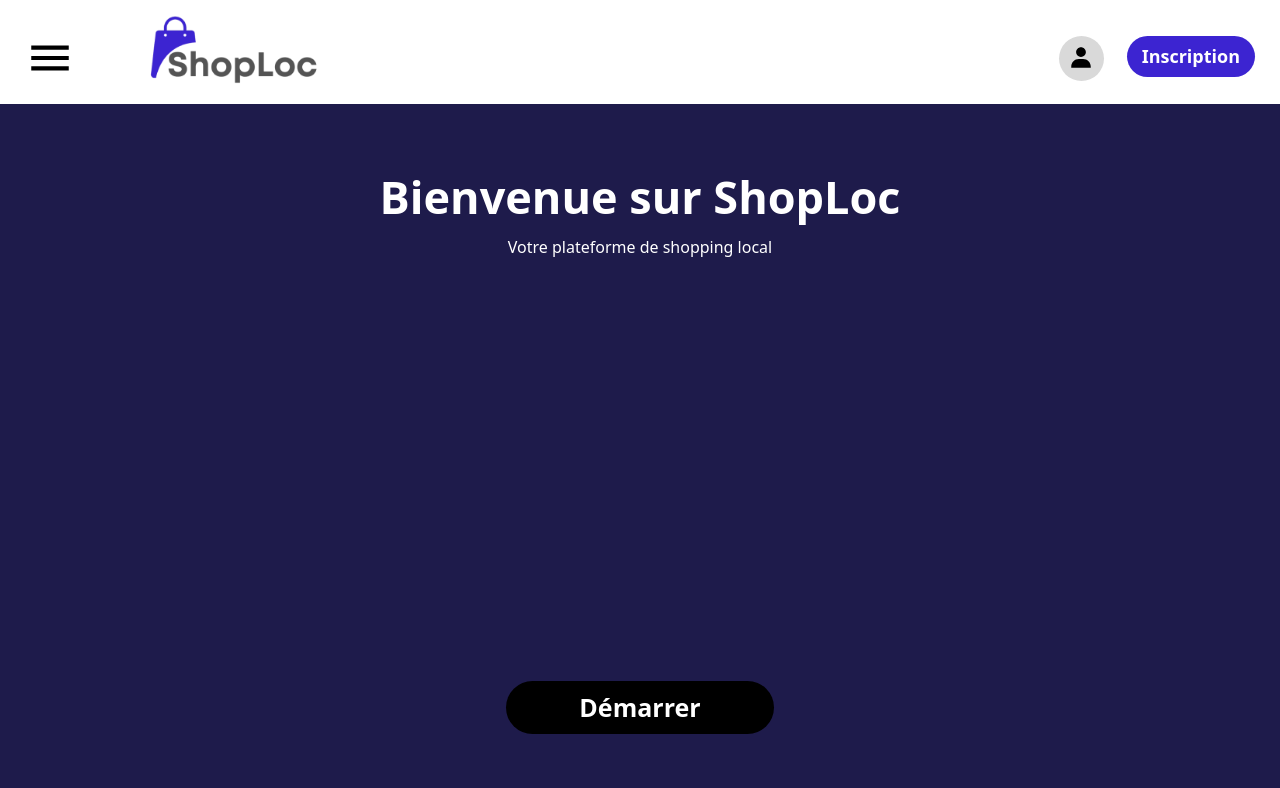
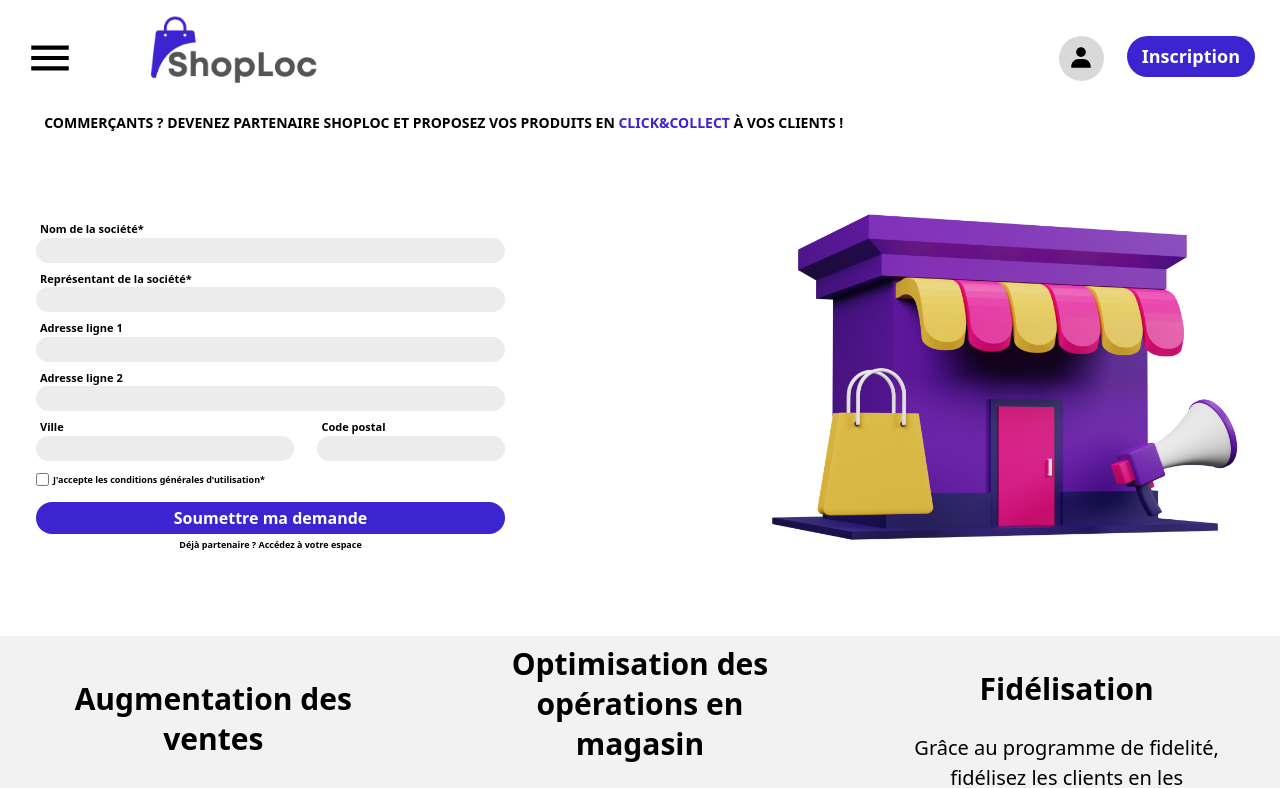
Before and after one commit to thenextech/sl-f-end, a React (Create React App) app: page /register in a window 1280 px wide. Shown: the top 788 px of the page. Built offline with nearby package versions, Linux system fonts and the light colour scheme.

Commit message:
Register page in progress
SCRUM-5 SCRUM-8 SCRUM-6 SCRUM-9 SCRUM-2

```diff
--- a/src/App.js
+++ b/src/App.js
@@ -1,24 +1,20 @@
-import Navbar from "./components/Navbar"
-import Hero from "./components/Hero"
-import Card from "./components/Card"
-import HowItWorks from "./components/HowItWorks"
-import VFPHome from "./components/VFPHome"
-import Footer from "./components/Footer"
+import ReactDOM from "react-dom";
+import { BrowserRouter, Routes, Route } from "react-router-dom";
+import Home from './pages/Home'
+import Register from './pages/Register'
+import Login from './pages/Login'
 
 function App() {
   return (
-    <>
-      <Navbar />
-      <Hero />
-      <div className="lg:flex items-center md:flex items-center">
-        <Card title="Click and collect simplifié" paragraph="Parcourez et réservez vos achats en un seul clic."/>
-        <Card title="Programme de fidélité avantageux" paragraph="Accumulez des points de fidélité pour des avantages exclusifs."/>
-        <Card title="Itinéraire optimal" paragraph="Planifiez votre itinéraire pour récupérer vos achats efficacement."/>
-      </div>
-      <HowItWorks />
-      <VFPHome />
-      <Footer />
-    </>
+    <div>
+      <BrowserRouter>
+        <Routes>
+          <Route index element = {<Home />} />
+          <Route path="/register" element = {<Register />} />
+          <Route path="/login" element = {<Login />} />
+        </Routes>
+      </BrowserRouter>
+    </div>
   )
 }
 
--- a/src/components/Navbar.jsx
+++ b/src/components/Navbar.jsx
@@ -3,6 +3,8 @@
 import {BiSolidUser} from 'react-icons/bi'
 import logo from '../assets/images/shopLoc.png'
 import Transition from './Transition'
+import { Link } from "react-router-dom";
+
 
 export default function Navbar() {
 
@@ -16,14 +18,14 @@
   return (
     <>
     <div>
-      <div className={drawerClicked ? "fixed top-0 w-screen h-screen bg-black opacity-80" : "hidden"} onClick={() => { handleDrawerClick(false) }}>
+      <div className={drawerClicked ? "fixed top-0 w-screen h-screen bg-black opacity-80 z-30" : "hidden"} onClick={() => { handleDrawerClick(false) }}>
       </div>
-      <div className={drawerClicked ? "w-[55%] sm:w-[45%]  md:w-[17%] h-[100%] bg-white fixed top-0 shadow-xl flex flex-col items-center" : "fixed left-[100%]"} onClick={handleDrawerClick}>
+      <div className={drawerClicked ? "w-[55%] sm:w-[45%]  md:w-[17%] h-[100%] bg-white fixed top-0 shadow-xl flex flex-col items-center z-40" : "fixed left-[100%]"} onClick={handleDrawerClick}>
         <div className="w-[75%] h-[100%] flex flex-col justify-between">
           <div>
             <div className="flex flex-col items-center">
-              <button className="text-white bg-[#3C24D1] py-[7px] px-[15px] rounded-[10px] font-semibold text-center text-[16px] sm:text-[16px] md:text-[18px] w-[100%] mt-5 hover:cursor-pointer">Inscription</button>
-              <button className="text-black bg-[#EAEAEA] py-[7px] px-[15px] rounded-[10px] font-semibold text-center text-[16px] sm:text-[16px] md:text-[18px] w-[100%] mt-2 hover:cursor-pointer">Connexion</button>
+              <button className="text-white bg-[#3C24D1] py-[7px] px-[15px] rounded-[10px] font-semibold text-center text-[16px] sm:text-[16px] md:text-[18px] w-[100%] mt-5 hover:cursor-pointer"><Link to="/register">Inscription</Link></button>
+              <button className="text-black bg-[#EAEAEA] py-[7px] px-[15px] rounded-[10px] font-semibold text-center text-[16px] sm:text-[16px] md:text-[18px] w-[100%] mt-2 hover:cursor-pointer"><Link to="/login">Connexion</Link></button>
             </div>
             <div className="mt-3">
               <p className="hover:cursor-pointer">Commerçants</p>
@@ -46,9 +48,9 @@
           </div>
           <div className='flex'>
               <div className="w-[35px] sm:w-[42px] md:w-[45px] bg-[#D9D9D9] rounded-[30px] h-[35px] sm:h-[42px] md:h-[45px] mr-[12px] sm:mr-[18px] md:mr-[23px] flex items-center justify-center hover:cursor-pointer">
-                  <BiSolidUser className="text-[18px] sm:text-[23px] md:text-[26px]"></BiSolidUser>
+              <Link to="/login"><BiSolidUser className="text-[18px] sm:text-[23px] md:text-[26px]"></BiSolidUser></Link>
               </div>
-              <button className="text-white bg-[#3C24D1] py-[7px] px-[15px] rounded-[30px] font-bold text-center text-[13px] sm:text-[16px] md:text-[18px] h-[90%]">Inscription</button>
+              <button className="text-white bg-[#3C24D1] py-[7px] px-[15px] rounded-[30px] font-bold text-center text-[13px] sm:text-[16px] md:text-[18px] h-[90%]"><Link to="/register">Inscription</Link></button>
           </div>
       </div>
     </div>
--- /dev/null
+++ b/src/components/RegisterForm.jsx
@@ -0,0 +1,119 @@
+import React, { useState } from "react";
+
+
+export default function RegisterForm() {
+    const [companyName, setCompanyName] = useState("");
+    const [representative, setRepresentative] = useState("");
+    const [address1, setAddress1] = useState("");
+    const [address2, setAddress2] = useState("");
+    const [city, setCity] = useState("");
+    const [postalCode, setPostalCode] = useState("");
+    const [acceptTerms, setAcceptTerms] = useState(false);
+
+    const handleSubmit = (event) => {
+      event.preventDefault();
+      // Handle form submission logic here
+    };
+
+    return (
+      <form onSubmit={handleSubmit} className="p-1">
+        <div className="flex flex-col mb-2">
+          <label className="font-bold text-[11px] ml-1">
+            Nom de la société*
+          </label>
+          <div className="h-[25px] w-[65%] bg-[#ECECEC] rounded-[50px] w-[50%] font-normal flex items-center">
+            <input
+              type="text"
+              value={companyName}
+              onChange={(event) => setCompanyName(event.target.value)}
+              required
+              className="bg-[#ECECEC] rounded-[50px] text-[10px] ml-2 focus:outline-none"
+            />
+          </div>
+        </div>
+        <div className="flex flex-col mb-2">
+          <label className="font-bold text-[11px] ml-1">
+            Représentant de la société*
+          </label>
+          <div className="h-[25px] w-[65%] bg-[#ECECEC] rounded-[50px] w-[50%] font-normal flex items-center">
+            <input
+              type="text"
+              value={representative}
+              onChange={(event) => setRepresentative(event.target.value)}
+              required
+              className="bg-[#ECECEC] rounded-[50px] text-[10px] ml-2 focus:outline-none"
+            />
+          </div>
+        </div>
+        <div className="flex flex-col mb-2">
+          <label className="font-bold text-[11px] ml-1">
+            Adresse ligne 1
+          </label>
+          <div className="h-[25px] w-[65%] bg-[#ECECEC] rounded-[50px] w-[50%] font-normal flex items-center">
+          <input
+            type="text"
+            value={address1}
+            onChange={(event) => setAddress1(event.target.value)}
+            className="bg-[#ECECEC] rounded-[50px] text-[10px] ml-2 focus:outline-none"
+          />
+          </div>
+        </div>
+        <div className="flex flex-col mb-2">
+          <label className="font-bold text-[11px] ml-1">
+            Adresse ligne 2
+          </label>
+          <div className="h-[25px] w-[65%] bg-[#ECECEC] rounded-[50px] w-[50%] font-normal flex items-center">
+          <input
+            type="text"
+            value={address2}
+            onChange={(event) => setAddress2(event.target.value)}
+            className="bg-[#ECECEC] rounded-[50px] text-[10px] ml-2 focus:outline-none"
+          />
+          </div>
+
+        </div>
+        <div className="flex justify-between w-[65%] mb-3">
+          <div className="flex flex-col w-[55%]">
+            <label className="font-bold text-[11px] ml-1">
+              Ville
+            </label>
+            <div className="h-[25px] bg-[#ECECEC] rounded-[50px] font-normal flex items-center">
+              <input
+                type="text"
+                value={city}
+                onChange={(event) => setCity(event.target.value)}
+                className="bg-[#ECECEC] rounded-[50px] text-[10px] ml-2 focus:outline-none w-full"
+              />
+            </div>
+          </div>
+          <div className="flex flex-col w-[40%]">
+            <label className="font-bold text-[11px] ml-1">
+              Code postal
+            </label>
+            <div className="h-[25px] bg-[#ECECEC] rounded-[50px] font-normal flex items-center">
+              <input
+              type="text"
+              value={postalCode}
+              onChange={(event) => setPostalCode(event.target.value)}
+              className="bg-[#ECECEC] rounded-[50px] text-[10px] ml-2 w-full focus:outline-none"
+              />
+            </div>
+          </div>
+        </div>
+        <div className="flex items-center">
+          <input
+            type="checkbox"
+            checked={acceptTerms}
+            onChange={(event) => setAcceptTerms(event.target.checked)}
+            required
+            className="border-none"
+          />
+          <p className="font-bold text-[9px] ml-1">J'accepte les conditions générales d'utilisation*</p>
+        </div>
+        <div className="w-[65%] flex flex-col items-center mt-1 mb-3">
+          <button type="submit" className="mt-3 text-center rounded-[50px] w-full bg-[#3C24D1]  py-1 text-white">Soumettre ma demande</button>
+          <p className="text-[9px] mt-1 font-semibold">Déjà partenaire ? Accédez à votre espace</p>
+        </div>
+      </form>
+    )
+}
--- /dev/null
+++ b/src/components/RegisterHero.jsx
@@ -0,0 +1,24 @@
+import React from 'react'
+import RegisterForm from './RegisterForm'
+import ShopImg from '../assets/images/shoprender-1.png'
+
+export default function RegisterHero() {
+  return (
+    <>
+        <div className="w-[95%] font-bold mx-auto">
+            <div className="w-[98%] mx-auto mt-2">
+            <h2 className="text-black text-[14px] ">COMMERÇANTS ? DEVENEZ PARTENAIRE SHOPLOC ET PROPOSEZ VOS PRODUITS EN <span className="text-[#3C24D1]">CLICK&COLLECT</span> À VOS CLIENTS !</h2>
+            </div>
+            <div className="relative flex mt-4 justify-center items-center">
+                <div className="w-[90%] md:w-[60%]">
+                    <RegisterForm />
+                </div>
+                <div className="w-[10%] md:w-[40%]  h-full">
+                  <img src={ShopImg} alt="Shop logo" className="absolute md:w-[500px] max-[375px]:left-[235px] max-[375px]:top-[-10px] max-[450px]:left-[245px] max-[450px]:top-[-30px] max-[500px]:left-[270px] max-[500px]:top-[-50px] max-[530px]:w-[400px] max-[530px]:left-[290px] max-[530px]:top-[-30px] max-[560px]:w-[400px] max-[560px]:left-[320px] max-[560px]:top-[-30px] max-[600px]:left-[350px] max-[600px]:w-[400px] max-[600px]:top-[-30px] min-[600px]:w-[400px] min-[600px]:left-[390px] min-[600px]top-[-20px] md:static" />
+                </div>
+            </div>
+        </div>
+
+    </>
+  )
+}
--- /dev/null
+++ b/src/pages/Home.jsx
@@ -0,0 +1,25 @@
+import Navbar from "../components/Navbar"
+import Hero from "../components/Hero"
+import Card from "../components/Card"
+import HowItWorks from "../components/HowItWorks"
+import VFPHome from "../components/VFPHome"
+import Footer from "../components/Footer"
+
+function Home() {
+  return (
+    <>
+      <Navbar />
+      <Hero />
+      <div className="lg:flex items-center md:flex items-center">
+        <Card title="Click and collect simplifié" paragraph="Parcourez et réservez vos achats en un seul clic."/>
+        <Card title="Programme de fidélité avantageux" paragraph="Accumulez des points de fidélité pour des avantages exclusifs."/>
+        <Card title="Itinéraire optimal" paragraph="Planifiez votre itinéraire pour récupérer vos achats efficacement."/>
+      </div>
+      <HowItWorks />
+      <VFPHome />
+      <Footer />
+    </>
+  )
+}
+
+export default Home
--- /dev/null
+++ b/src/pages/Login.jsx
@@ -0,0 +1,16 @@
+import React from 'react'
+import Navbar from '../components/Navbar'
+import Footer from '../components/Footer'
+
+
+function Login() {
+  return (
+    <>
+        <Navbar />
+
+        <Footer />
+    </>
+  )
+}
+
+export default Login
--- /dev/null
+++ b/src/pages/Register.jsx
@@ -0,0 +1,22 @@
+import React from 'react'
+import Navbar from '../components/Navbar'
+import Footer from '../components/Footer'
+import RegisterHero from '../components/RegisterHero'
+import Card from '../components/Card'
+
+function Register() {
+  return (
+    <>
+        <Navbar />
+        <RegisterHero />
+        <div className="lg:flex items-center md:flex items-center">
+          <Card title="Augmentation des ventes" paragraph="Attirez d’avantage de clients qui préfèrent commander en ligne "/>
+          <Card title="Optimisation des opérations en magasin" paragraph="Organisez mieux vos opérations en minimisant le temps d’attente des clients"/>
+          <Card title="Fidélisation" paragraph="Grâce au programme de fidelité, fidélisez les clients en les récompensant avec des cadeaux de votre choix"/>
+        </div>
+        <Footer />
+    </>
+  )
+}
+
+export default Register
```
Also changed, not shown: src/assets/images/shoprender-1.png (added).
